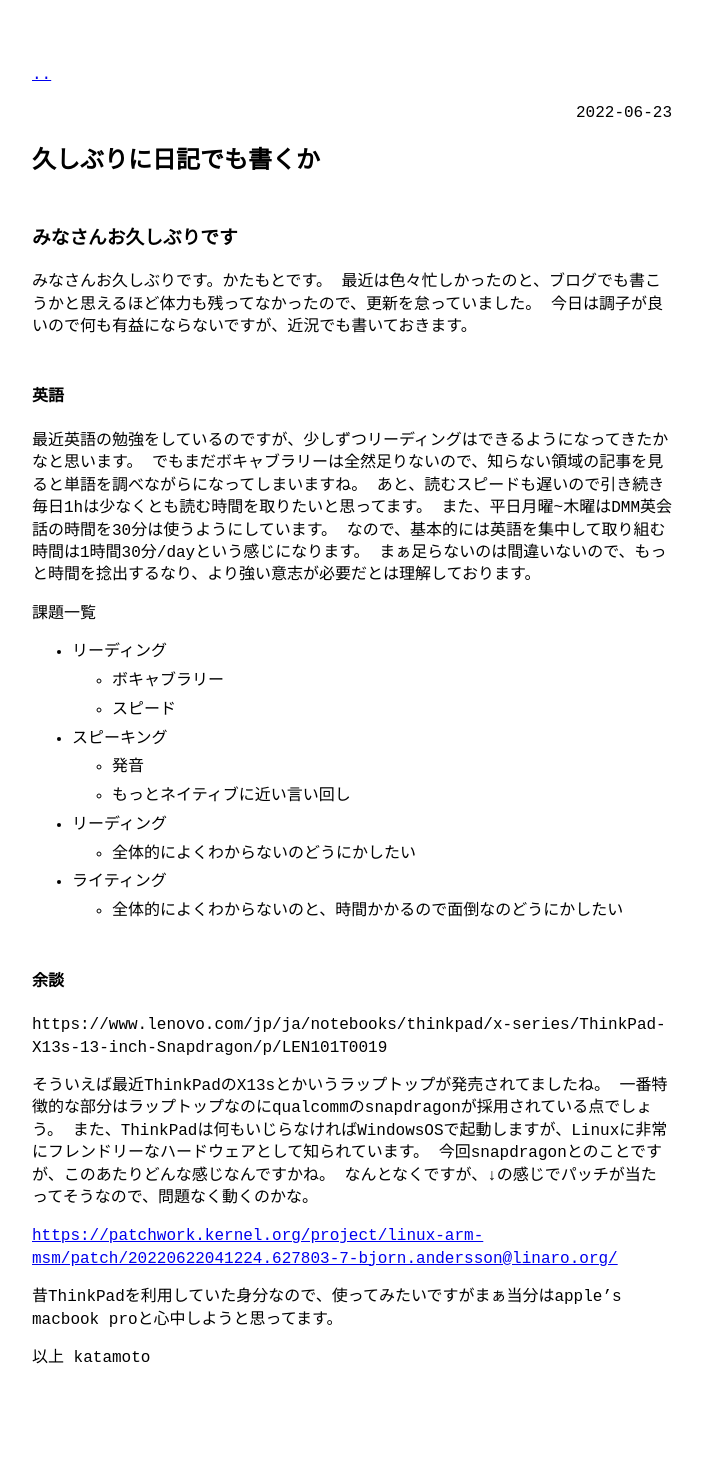
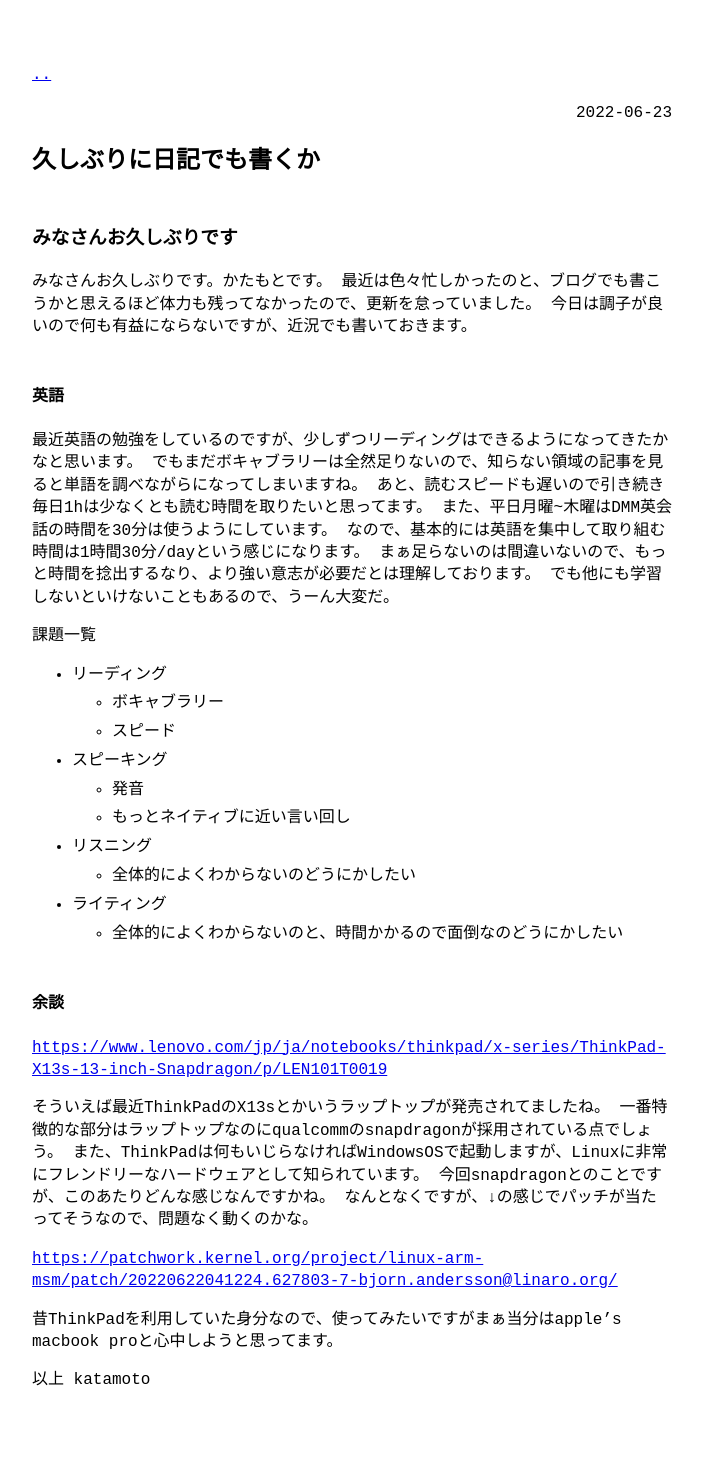
Before and after one commit to katamotokosuke/katamotokosuke.github.io, a Jekyll site: the page built from _posts/2022-06-23-june232022.markdown, in a window 1280 px wide. Shown: the whole page, without its empty margins (288-991 px from the left). Built offline with Jekyll 4.4.1, drawn with Linux system fonts in a browser that asks for light colours; before the commit the page ends 1449 px from its top, so only the background shows below that.

Commit message:
add daily

```diff
--- a/_posts/2022-06-23-june232022.markdown
+++ b/_posts/2022-06-23-june232022.markdown
@@ -17,6 +17,7 @@ which_category: diary
 また、平日月曜~木曜はDMM英会話の時間を30分は使うようにしています。
 なので、基本的には英語を集中して取り組む時間は1時間30分/dayという感じになります。
 まぁ足らないのは間違いないので、もっと時間を捻出するなり、より強い意志が必要だとは理解しております。
+でも他にも学習しないといけないこともあるので、うーん大変だ。
 
 
 課題一覧
@@ -26,13 +27,14 @@ which_category: diary
 - スピーキング
   - 発音
   - もっとネイティブに近い言い回し
-- リーディング
+- リスニング
   - 全体的によくわからないのどうにかしたい
 - ライティング
   - 全体的によくわからないのと、時間かかるので面倒なのどうにかしたい
 
 #### 余談
-https://www.lenovo.com/jp/ja/notebooks/thinkpad/x-series/ThinkPad-X13s-13-inch-Snapdragon/p/LEN101T0019
+<a href="https://www.lenovo.com/jp/ja/notebooks/thinkpad/x-series/ThinkPad-X13s-13-inch-Snapdragon/p/LEN101T0019">https://www.lenovo.com/jp/ja/notebooks/thinkpad/x-series/ThinkPad-X13s-13-inch-Snapdragon/p/LEN101T0019</a>
+
 
 そういえば最近ThinkPadのX13sとかいうラップトップが発売されてましたね。
 一番特徴的な部分はラップトップなのにqualcommのsnapdragonが採用されている点でしょう。
```
